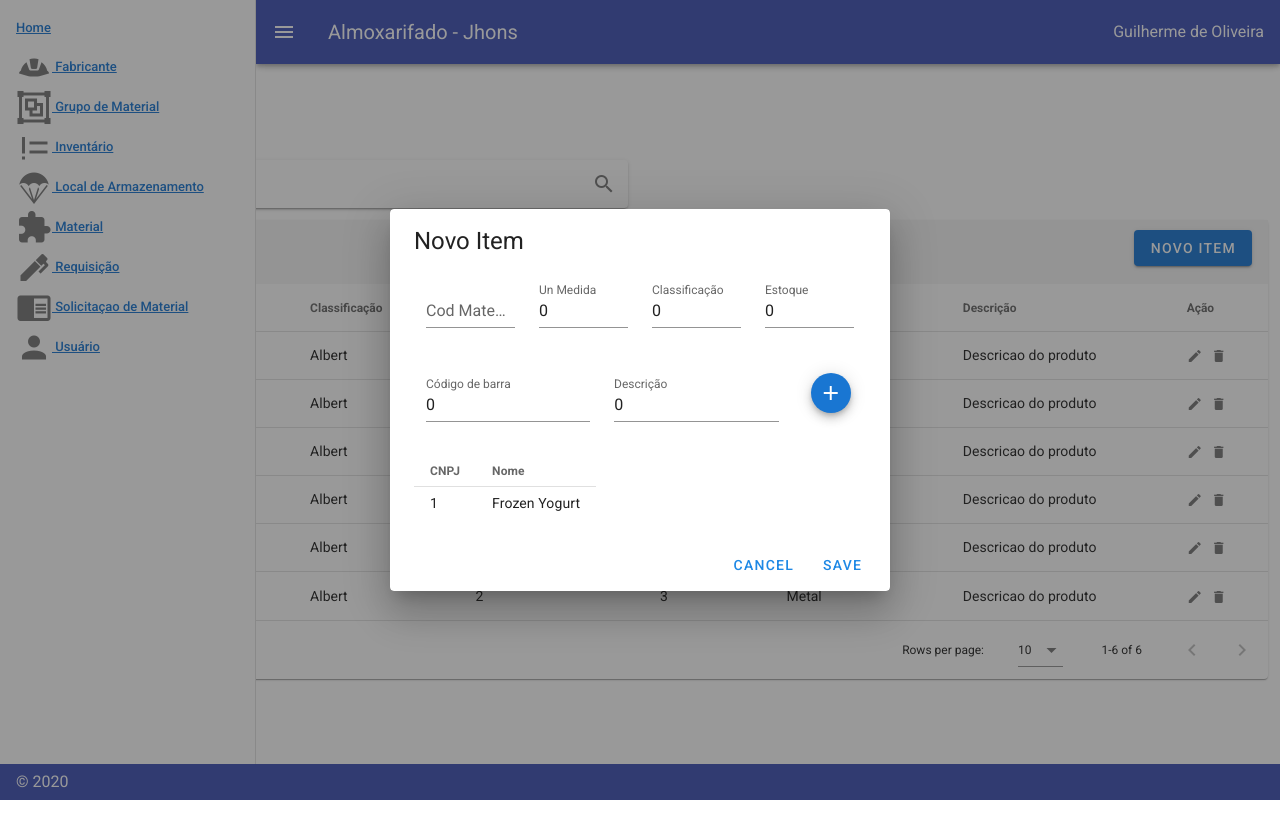
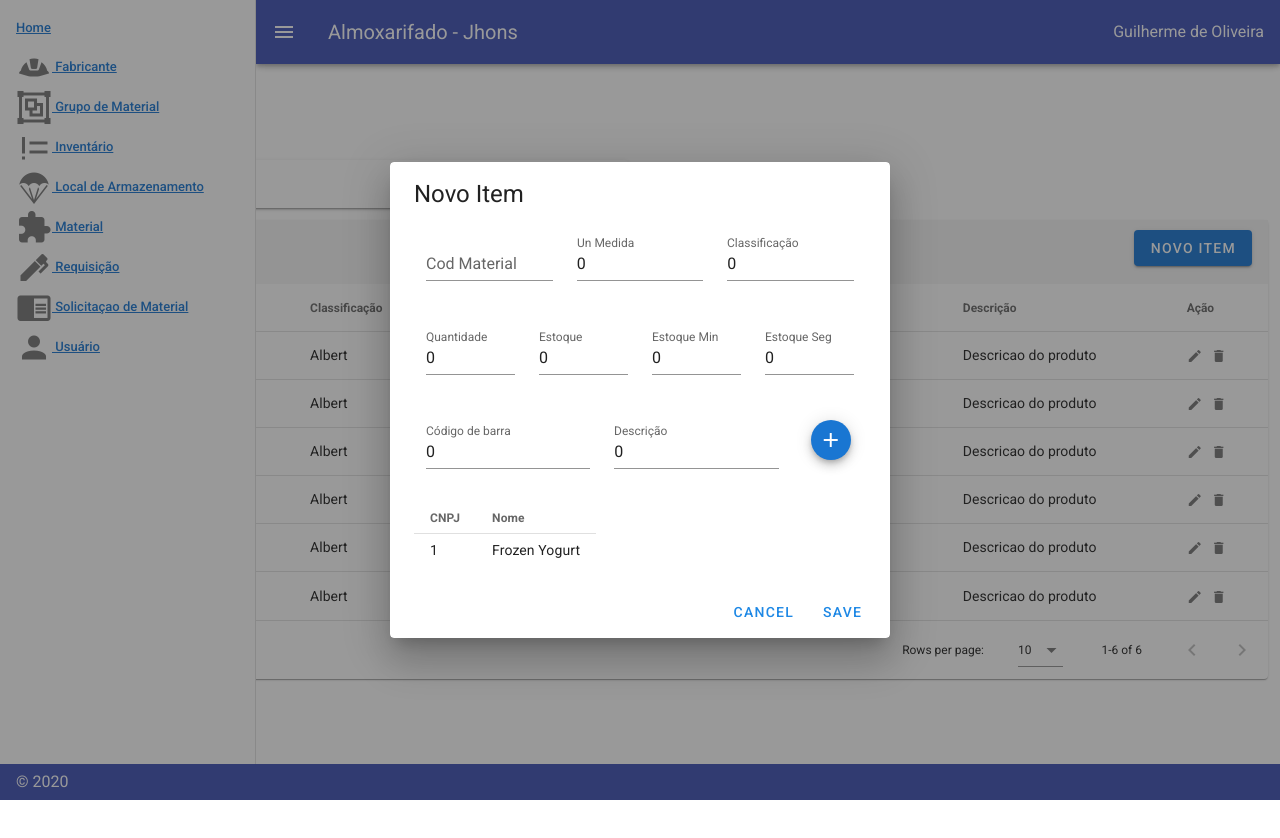
Before and after one commit to guilherme-de-oliveira/almox-app, a Vue app: page /#/material in a window 1280 px wide. Both pictures are taken after a click on the button "NOVO ITEM". Shown: the top 838 px of the page. Built offline with nearby package versions, Linux system fonts and the light colour scheme.

Commit message:
Update Materias
Added new fields to user fill out

```diff
--- a/src/views/Material.vue
+++ b/src/views/Material.vue
@@ -42,17 +42,28 @@
                 <v-card-text>
                   <v-container>
                     <v-row>
-                      <v-col cols="12" sm="6" md="3">
+                      <v-col cols="12" sm="6" md="4">
                         <v-text-field v-model="editedItem.name" label="Cod Material"></v-text-field>
                       </v-col>
-                      <v-col cols="12" sm="6" md="3">
+                      <v-col cols="12" sm="6" md="4">
                         <v-text-field v-model="editedItem.fat" label="Un Medida"></v-text-field>
                       </v-col>
-                      <v-col cols="12" sm="6" md="3">
+                      <v-col cols="12" sm="6" md="4">
                         <v-text-field v-model="editedItem.carbs" label="Classificação"></v-text-field>
                       </v-col>
+                    </v-row>
+                    <v-row>
                       <v-col cols="12" sm="6" md="3">
-                        <v-text-field v-model="editedItem.protein" label="Estoque"></v-text-field>
+                        <v-text-field v-model="editedItem.protein" label="Quantidade"></v-text-field>
+                      </v-col>
+                      <v-col cols="12" sm="6" md="3">
+                        <v-text-field v-model="editedItem.fat" label="Estoque"></v-text-field>
+                      </v-col>
+                      <v-col cols="12" sm="6" md="3">
+                        <v-text-field v-model="editedItem.carbs" label="Estoque Min"></v-text-field>
+                      </v-col>
+                      <v-col cols="12" sm="6" md="3">
+                        <v-text-field v-model="editedItem.protein" label="Estoque Seg"></v-text-field>
                       </v-col>
                     </v-row>
                     <v-row>
```
